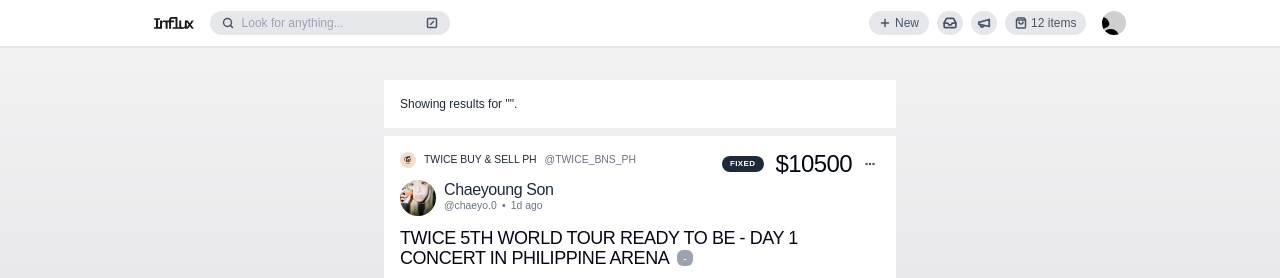
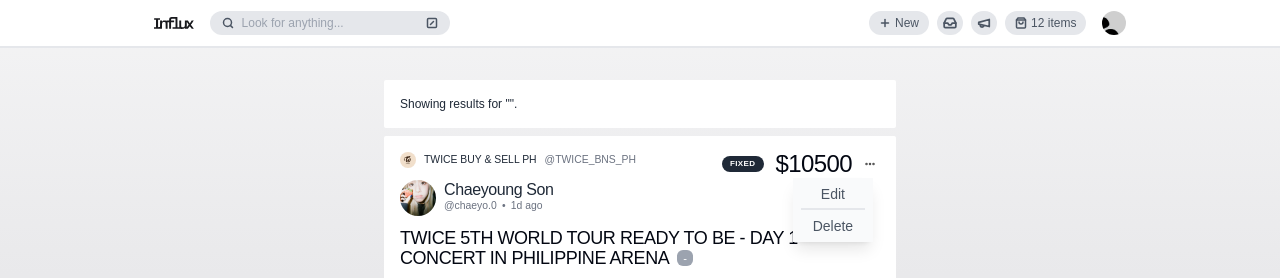
Before and after one commit to nzwh/Influx, a Next.js app: page /search in a window 1280 px wide. Both pictures are taken after a click on the element 870 px from the left and 164 px from the top of the page. Shown: the top 278 px of the page. Built offline with nearby package versions, Linux system fonts and the light colour scheme; a web font is replaced by a local one.

Commit message:
Add More Horizontal

```diff
--- a/src/app/components/Dropdown.tsx
+++ b/src/app/components/Dropdown.tsx
@@ -3,7 +3,7 @@ import { UserCircle2, Cog, LogOut } from 'lucide-react';
 
 const Dropdown: React.FC = () => {
   return (
-    <div className='cursor-pointer font-regular leading-7 absolute bg-white border-b-2 right-[10%] px-[3%] top-[105%]'>
+    <div className='cursor-pointer shadow-lg font-regular leading-7 absolute bg-white border-b-2 right-[10%] px-[3%] top-[105%]'>
       <a href="/profile">
       <div className='border-b-2 text-gray-600 display: flex h-8 pt-0.5'>
         <UserCircle2 className='pt-0.5'/> &nbsp;&nbsp;Profile
--- a/src/app/components/MHorizontal.tsx
+++ b/src/app/components/MHorizontal.tsx
@@ -3,22 +3,10 @@ import { UserCircle2, Cog, LogOut } from 'lucide-react';
 
 const MHorizontal: React.FC = () => {
   return (
-    <div className='cursor-pointer font-regular leading-7 absolute bg-white border-b-2 right-[10%] px-[3%] top-[105%]'>
-      <a href="/profile">
-      <div className='border-b-2 text-gray-600 display: flex h-8 pt-0.5'>
-        <UserCircle2 className='pt-0.5'/> &nbsp;&nbsp;Profile
-        </div>
-      </a>
-      <a>
-      <div className='border-b-2 text-gray-600 display: flex h-8 pt-0.5'>
-       <Cog className='pt-0.5'/>&nbsp;&nbsp;Settings</div>
-      </a>
-      <a>
-      <div className='text-gray-600 display: flex h-8 pt-0.5'>
-        <LogOut className='pt-0.5'/>&nbsp;&nbsp;Log Out</div>
-      </a>
+    <div className='text-gray-600 text-sm shadow-lg bg-gray-50 absolute cursor-pointer font-regular top-[37%] px-2 right-[2%] leading-7 w-20 z-50'>
+      <div className='border-b-2 text-gray-600 flex justify-center h-8 pt-0.5'>Edit</div>
+      <div className='text-gray-600 flex justify-center h-8 pt-0.5'>Delete</div>
     </div>
   )
 }
-console.log('In login');
 export default MHorizontal;
--- a/src/app/components/PostTemplate.tsx
+++ b/src/app/components/PostTemplate.tsx
@@ -9,6 +9,7 @@ import VoteMechanism from './VoteMechanism';
 import { PostInterface } from "@/libraries/interfaces";
 import { ArrowDown, ArrowUp, MessageCircle, MoreHorizontal, Trash, Share2, ShoppingBag } from 'lucide-react';
 import MHorizontal from '@/src/app/components/MHorizontal';
+import Dropdown from '@/src/app/components/Dropdown';
 //	<Trash color="black" size={12} className="cursor-pointer" onClick={() => handlePostDelete(id)} />
 
 
@@ -70,7 +71,7 @@ const PostTemplate: React.FC<PostInterface & { onDelete: (postId: number) => voi
     onDelete(id);
   };
 
-  const [isMoreHorizontalOpen, setIsMorHorizontalOpen] = useState(false);
+  const [isMoreHorizontalOpen, setIsMoreHorizontalOpen] = useState(false);
 
   const toggleMoreHorizontal = (previous: boolean) => {
     console.log(previous)
@@ -78,7 +79,7 @@ const PostTemplate: React.FC<PostInterface & { onDelete: (postId: number) => voi
   }
 
   const handleToggleMoreHorizontal = () => {
-    setIsMorHorizontalOpen(toggleMoreHorizontal);
+	setIsMoreHorizontalOpen((prevIsMoreHorizontalOpen) => toggleMoreHorizontal(prevIsMoreHorizontalOpen));
   };
 
   tags.sort(function(a, b){return b.length - a.length});
@@ -103,17 +104,17 @@ const PostTemplate: React.FC<PostInterface & { onDelete: (postId: number) => voi
 					</div>
 					</div>
 
-					<div className="flex flex-row items-start mt-1 mr-1">
+					<div className="flex flex-row items-start mt-1 mr-1 relative">
 					<div className="flex flex-row items-center gap-3">
 						<div className="bg-gray-800 rounded-full px-2 py-0.5">
 							<h6 className="text-white font-semibold tracking-wider text-[0.5rem] leading-3">{negotiable ? "NEGOTIABLE" : "FIXED"}</h6>
 						</div>
 						<h1 className="text-gray-950 font-regular text-2xl tracking-tight leading-4">${price}</h1>
+
 						<div onClick={handleToggleMoreHorizontal}>
-						<MoreHorizontal className="opacity-70 cursor-pointer" color="black" size={12} strokeWidth={3} />
+							<MoreHorizontal className="opacity-70 cursor-pointer" color="black" size={12} strokeWidth={3} />
 						</div>
 						{isMoreHorizontalOpen && <MHorizontal></MHorizontal>}
-
 					</div>
 					</div>
 				</div>
```
